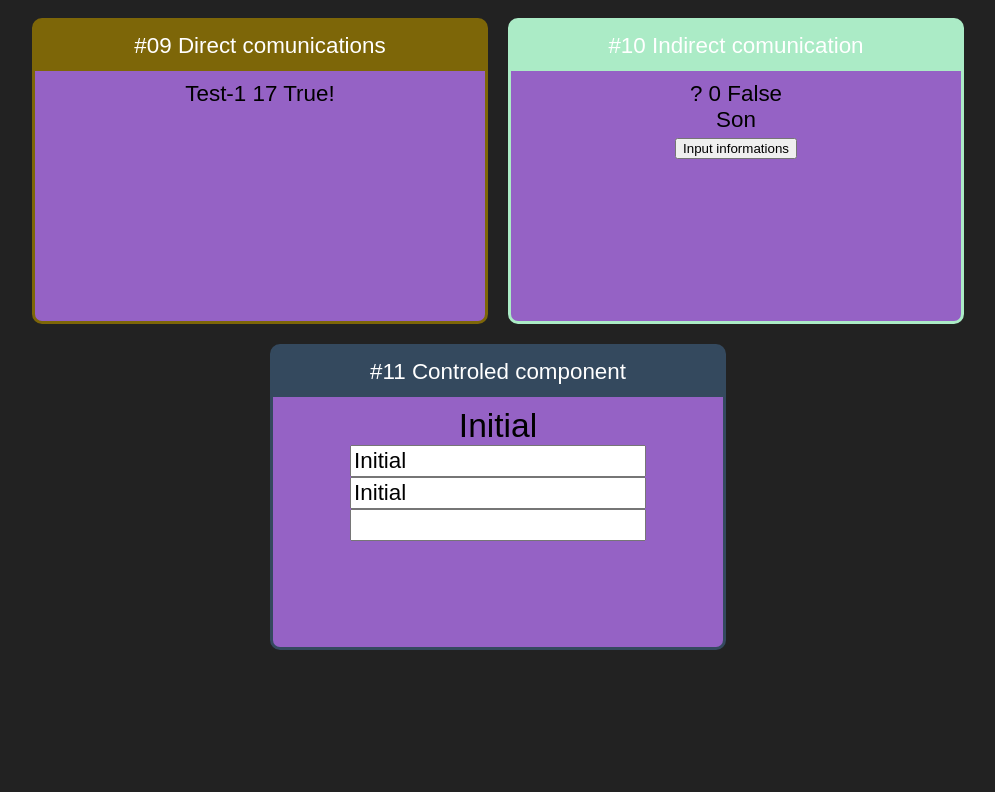
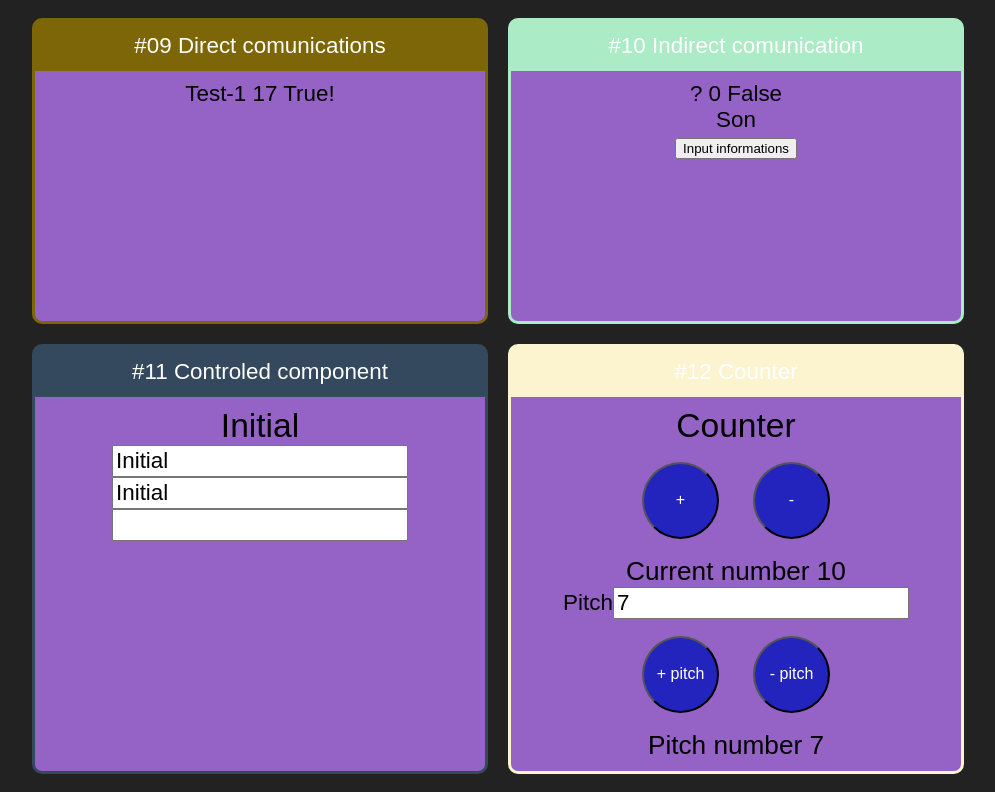
Before and after one commit to andreicampigotto/React-Study, a React (Create React App) app in the folder react-fundamentals/: page / in a window 1280 px wide. Shown: the part 1550-2342 px from the top of the page, without its empty margins (142-1137 px from the left). Before the commit the page ends 2218 px from the top, so only its background shows below. Built offline with nearby package versions, Linux system fonts and the light colour scheme.

Commit message:
controled component - counter

```diff
--- a/react-fundamentals/src/App.jsx
+++ b/react-fundamentals/src/App.jsx
@@ -15,6 +15,7 @@ import UserInfo from "./components/conditionals/UserInfo";
 import DirectFather from "./components/comunications/DirectFather";
 import IndirectFather from "./components/comunications/IndirectFather";
 import Input from "./components/forms/Input";
+import Counter from "./components/counter/Counter";
 
 export default (_) => (
   <div className="App">
@@ -73,6 +74,10 @@ export default (_) => (
         <Input/>
       </Card>
 
+      <Card title="#12 Counter" color="#FCF3CF">
+        <Counter initialNumber={10}/>
+      </Card>
+
     </div>
   </div>
 );
--- /dev/null
+++ b/react-fundamentals/src/components/counter/Counter.css
@@ -0,0 +1,13 @@
+.Counter input{
+    font-size: 1.4rem;
+}
+
+.Counter button{
+    height: 77px;
+    width: 77px;
+    margin: 17px;
+    border-radius: 50%;
+    background-color:rgb(35, 35, 189);
+    color: #fff;
+    font-size: 1rem;
+}
--- /dev/null
+++ b/react-fundamentals/src/components/counter/Counter.jsx
@@ -0,0 +1,84 @@
+import "./Counter.css"
+import React,{Component} from "react";
+
+ class Counter extends Component{
+
+    state={
+        num: this.props.initialNumber || 0,
+        pitch: this.props.initialPasso || 7,
+    }
+
+    // constructor(props){
+    //     super(props)
+    //     this.state={
+    //         num: props.initialNumber
+    //     }
+    // }
+
+    inc = () =>{
+        this.setState({
+            num: this.state.num +1
+        })
+    }
+
+    incPitch = () =>{
+        this.setState({
+            num: this.state.num + this.state.pitch
+        })
+    }
+
+    dec = () =>{
+        this.setState({
+            num: this.state.num -1
+        })
+    }
+
+    decPitch = () =>{
+        this.setState({
+            num: this.state.num - this.state.pitch
+        })
+    }
+
+
+    // inc  (){
+    //     this.setState({
+    //         num: this.state.num +1
+    //     })
+    // }
+
+    // constructor(props){
+    //     super(props)
+    //     this.inc = this.inc.bind(this)
+    // }
+
+    setPitch = (e) =>{
+        this.setState({
+            pitch: +e.target.value,
+        })
+    }
+
+    render(){
+        return(
+            <div className="Counter">
+                <h2>Counter</h2>
+                {/* <p>Initial value: {this.state.num}</p> */}
+                {/* <button onClick={_=> this.inc()} >+</button> */}
+                <button onClick={this.inc}>+</button>
+                <button onClick={this.dec}>-</button>
+                <h3>Current number {this.state.num}</h3>
+                <div>
+                    <label htmlFor="pitchInput"> Pitch</label>
+                    <input id="pitchInput"
+                    type="text"
+                    value={this.state.pitch}
+                    onChange={this.setPitch}/>
+                </div>
+                <button onClick={this.incPitch}> + pitch</button>
+                <button onClick={this.decPitch}> - pitch</button>
+                <h3>Pitch number  {this.state.pitch}</h3>
+            </div>
+        )
+    }
+}
+
+export default Counter
```
Also changed, not shown: 1 other file (tests, documents, lock files or other folders).
